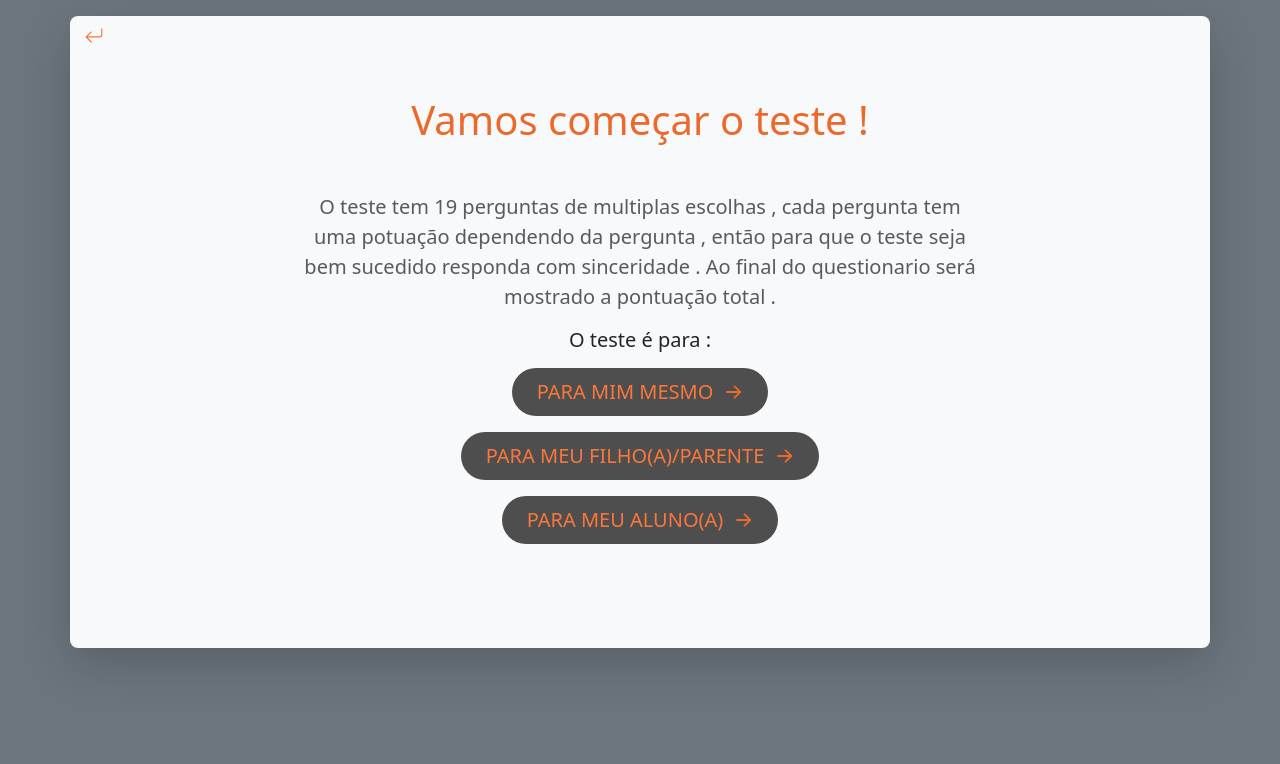
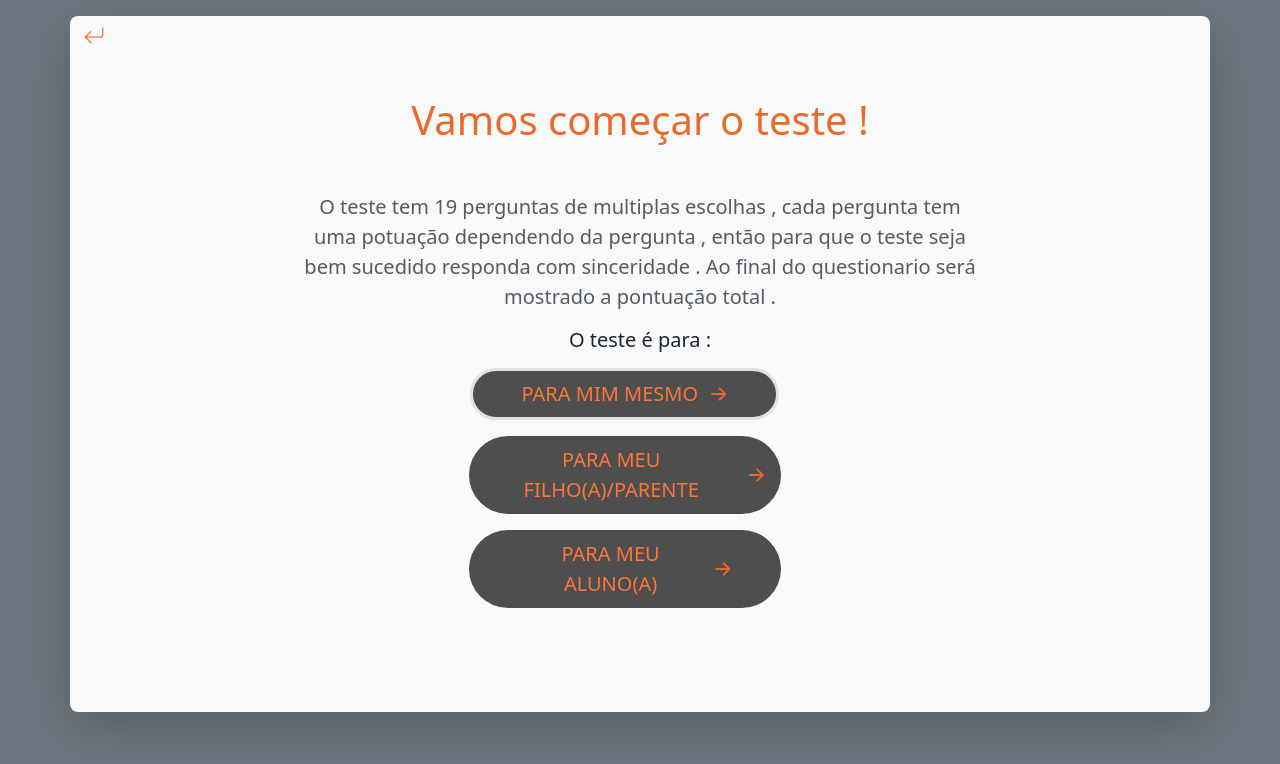
Before and after one commit to DougVikt/Sintonia-da-mente, a Django app: page /questionario_app/ in a window 1280 px wide. Shown: the top 764 px of the page. Run offline with Django 5.2, Linux system fonts and the light colour scheme; some libraries are stand-ins or nearby versions.

Commit message:
consertando o questionario

```diff
--- a/SintoniaMental/questionario_app/templates/questionario.html
+++ b/SintoniaMental/questionario_app/templates/questionario.html
@@ -24,26 +24,26 @@
             <p class="col-lg-8 mx-auto fs-5 text-muted">
               O teste tem 19 perguntas de multiplas escolhas , cada pergunta tem uma potuação dependendo da pergunta , então para que o teste seja bem sucedido responda com sinceridade . Ao final do questionario será mostrado a pontuação total .
             </p>
-            <div class="d-inline-flex mb-5 row">
+            <div class="d-inline-flex mb-5 row flex-column">
               <h5 class="">O teste é para :</h5>
-              <a class="col-12 text-reset my-2" href="{% url 'quest_usuario' %}" >
-              <button class="d-inline-flex align-items-center btn sty-btquest btn-lg px-4 rounded-pill" type="button" onclick="window.location.href='{% url 'quest_usuario' %}'">
+              <a class="col-11 text-reset my-2" href="{% url 'quest_usuario' %}" >
+              <button class="px-md-5 border border-3 d-inline-flex align-items-center btn sty-btquest btn-lg px-4 rounded-pill" type="button" onclick="window.location.href='{% url 'quest_usuario' %}'">
                 PARA MIM MESMO
                 <svg xmlns="http://www.w3.org/2000/svg" width="30" height="30" fill="currentColor" class="bi bi-arrow-right-short sty-svgbt " viewBox="0 0 10 16">
                   <path fill-rule="evenodd" d="M4 8a.5.5 0 0 1 .5-.5h5.793L8.146 5.354a.5.5 0 1 1 .708-.708l3 3a.5.5 0 0 1 0 .708l-3 3a.5.5 0 0 1-.708-.708L10.293 8.5H4.5A.5.5 0 0 1 4 8"/>
                 </svg>
               </button>
             </a>
-            <a class="col-12 text-reset my-2" href="">
-              <button class="d-inline-flex align-items-center btn sty-btquest btn-lg px-4 rounded-pill" type="button">
+            <a class="col-11 text-reset my-2" href="">
+              <button class="px-md-3 d-inline-flex align-items-center btn sty-btquest btn-lg px-1 rounded-pill" type="button">
                 PARA MEU FILHO(A)/PARENTE
                 <svg xmlns="http://www.w3.org/2000/svg" width="30" height="30" fill="currentColor" class="bi bi-arrow-right-short sty-svgbt " viewBox="0 0 10 16">
                   <path fill-rule="evenodd" d="M4 8a.5.5 0 0 1 .5-.5h5.793L8.146 5.354a.5.5 0 1 1 .708-.708l3 3a.5.5 0 0 1 0 .708l-3 3a.5.5 0 0 1-.708-.708L10.293 8.5H4.5A.5.5 0 0 1 4 8"/>
                 </svg>
               </button>
             </a>
-            <a class="col-12 text-reset my-2" href="">
-              <button class="d-inline-flex align-items-center btn sty-btquest btn-lg px-4 rounded-pill" type="button">
+            <a class="col-11 text-reset my-2" href="">
+              <button class="px-md-5 d-inline-flex align-items-center btn sty-btquest btn-lg px-4 rounded-pill" type="button">
                 PARA MEU ALUNO(A)
                 <svg xmlns="http://www.w3.org/2000/svg" width="30" height="30" fill="currentColor" class="bi bi-arrow-right-short sty-svgbt" viewBox="0 0 10 16">
                   <path fill-rule="evenodd" d="M4 8a.5.5 0 0 1 .5-.5h5.793L8.146 5.354a.5.5 0 1 1 .708-.708l3 3a.5.5 0 0 1 0 .708l-3 3a.5.5 0 0 1-.708-.708L10.293 8.5H4.5A.5.5 0 0 1 4 8"/>
--- a/SintoniaMental/static/Css/questionario_app/questionario.css
+++ b/SintoniaMental/static/Css/questionario_app/questionario.css
@@ -3,6 +3,7 @@
 }
 .sty-btquest{
     background-color: rgba(0, 0, 0, 0.685);
+
 }
 .sty-return , .sty-btquest{
     color: rgb(250, 119, 59);
@@ -13,7 +14,7 @@
 }
 
 .sty-a-svg:hover , .sty-return , .sty-btquest:hover{
-    transform: scale(0.8);
+    transform: scale(0.9);
     transform-origin: center;
     .sty-svgbt{
         color: black;
```
Also changed, not shown: SintoniaMental/db.sqlite3.
